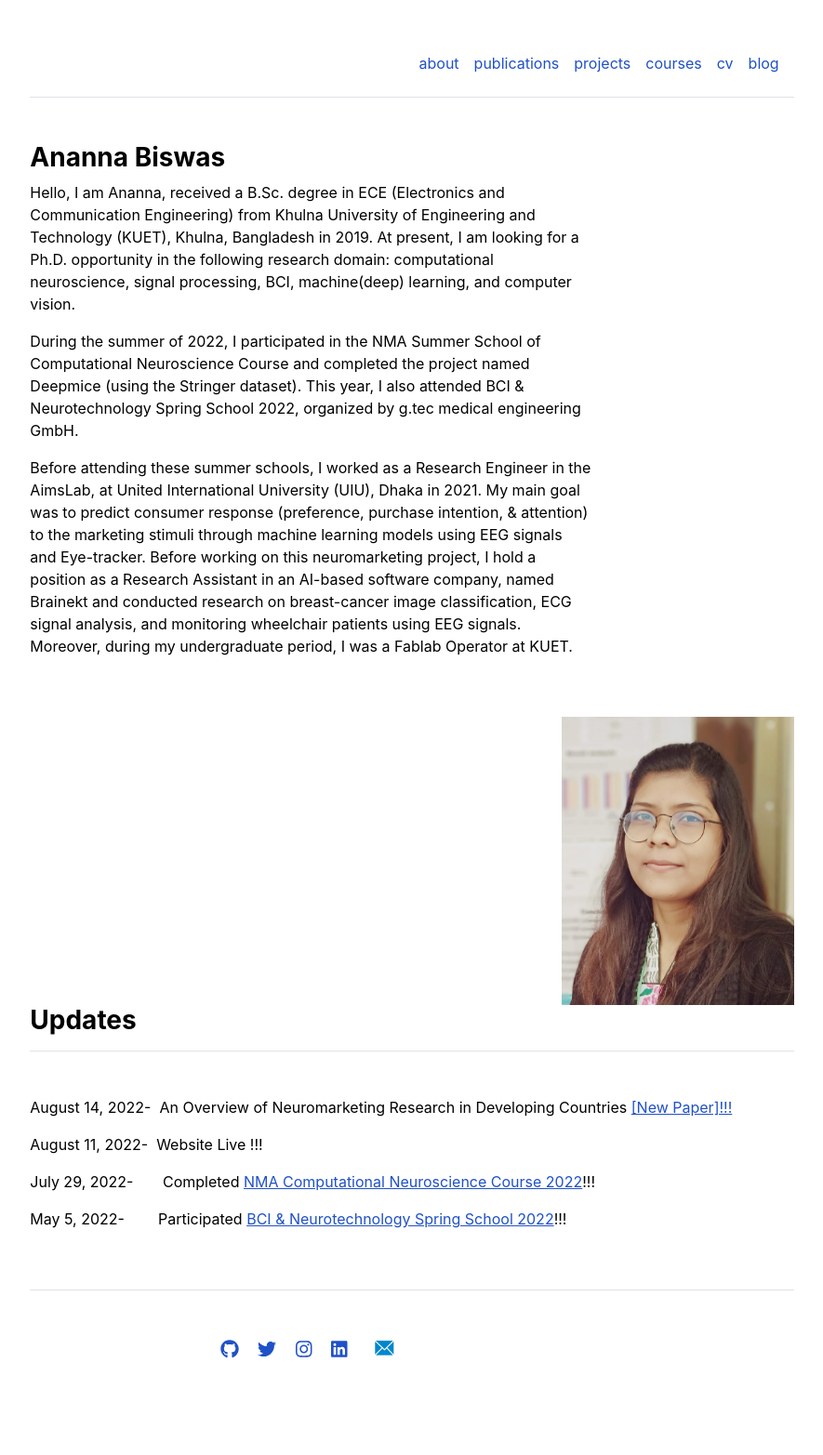
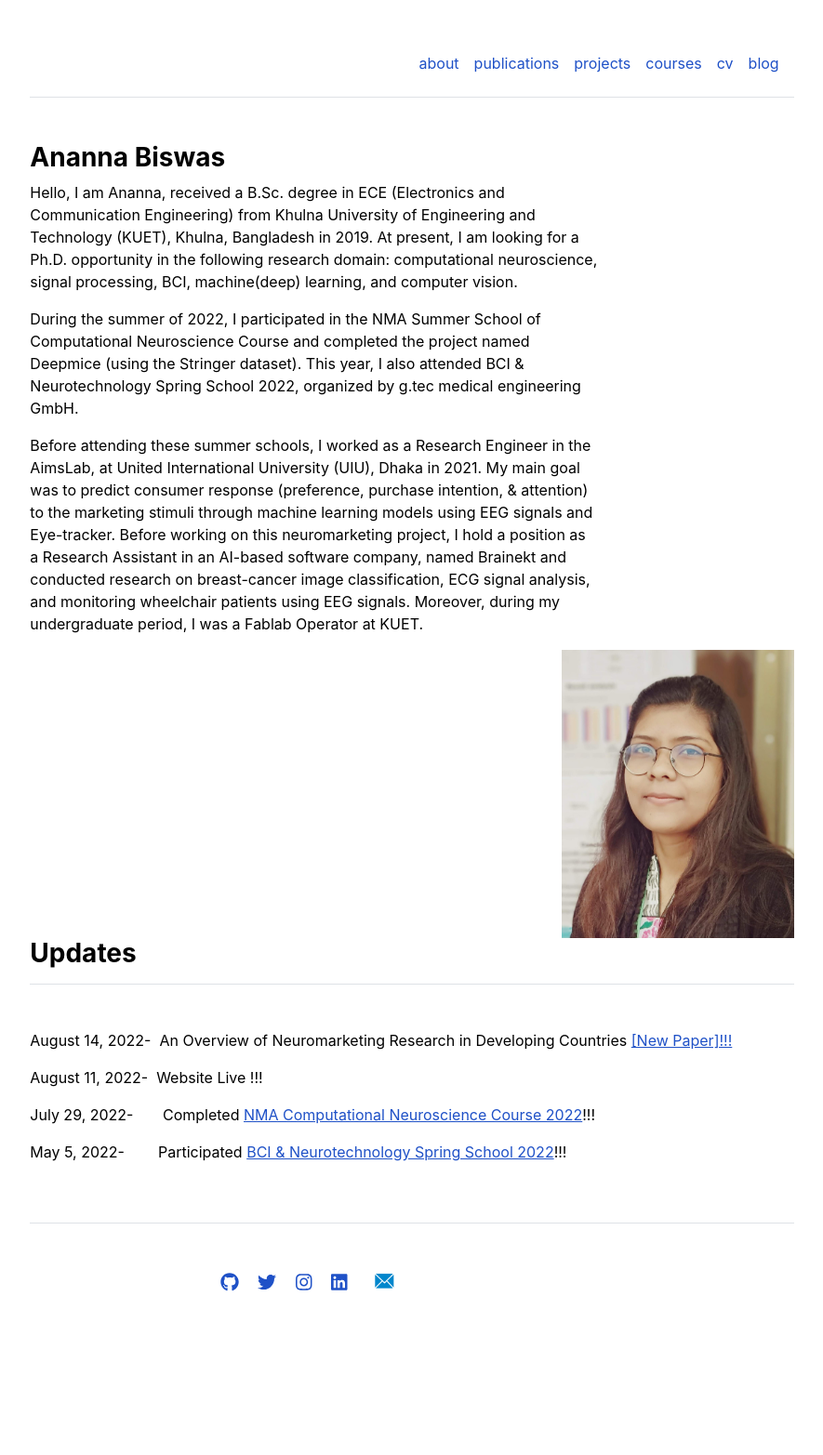
Before and after one commit to Anannabiswas/anannabiswas.github.io, a Jekyll site: the page built from index.md, in a window 1280 px wide. Shown: the whole page at 93% size, without its empty margins (197-1082 px from the left). Built offline with Jekyll 4.4.1, drawn with Linux system fonts in a browser that asks for light colours; after the commit the page ends 1493 px from its top, so only the background shows below that.

Commit message:
Update home.html

```diff
--- a/_layouts/home.html
+++ b/_layouts/home.html
@@ -2,7 +2,7 @@
 layout: default
 ---
 
-<div class="row g-5 mb-12">
+<div class="row g-12 mb-12">
   <div class="col-md-9">
     <h3 class="fw-bold">Ananna Biswas</h3>
     {{ content }}
```
